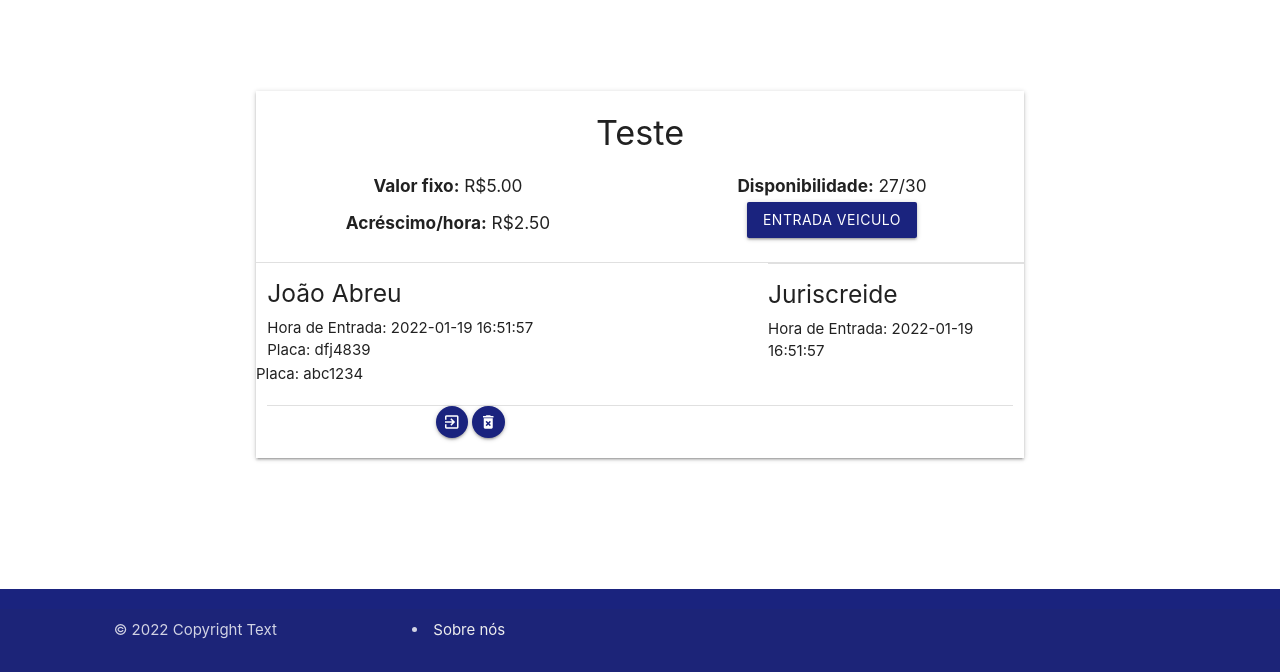
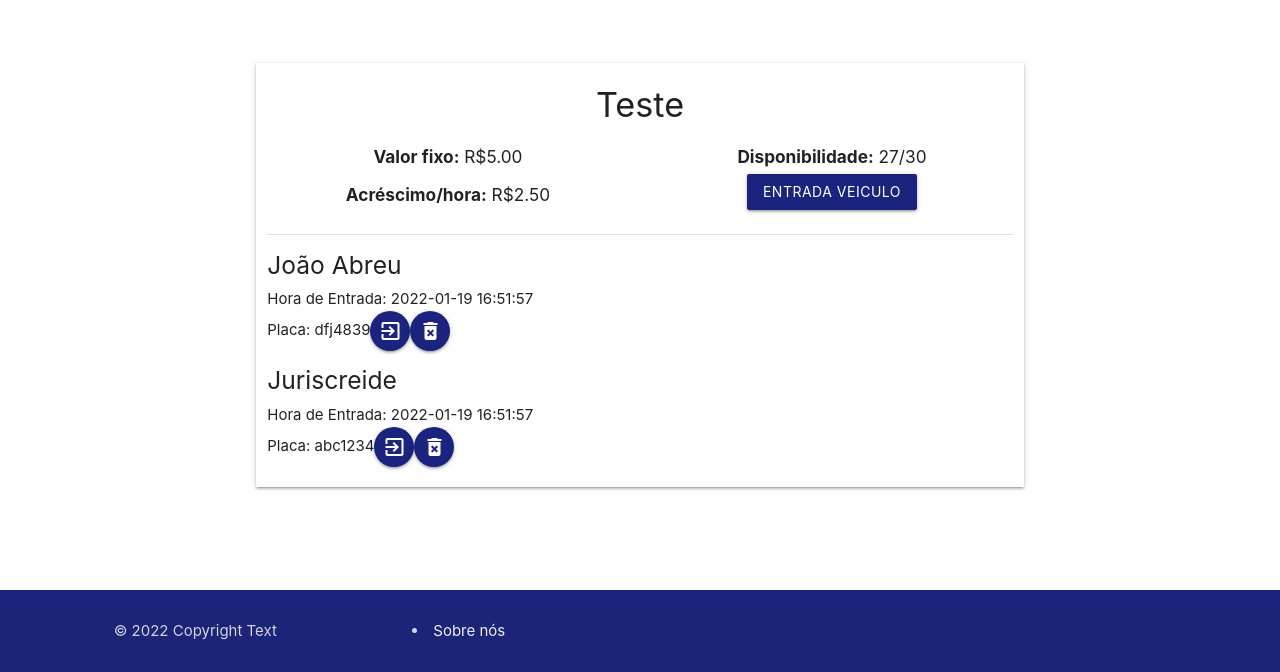
Before and after one commit to laraguilar/estacioney-web, a PHP site: page /code/home.php in a window 1280 px wide. Shown: the part 128-800 px from the top of the page. Run offline with PHP 8.4, Linux system fonts and the light colour scheme; the visitor is signed in with stand-in values (Sample User, id 1); data comes from the database, SQL or seed files in the repository; data that the repository does not hold is empty; some libraries are stand-ins or nearby versions.

Commit message:
Update home.php

```diff
--- a/code/home.php
+++ b/code/home.php
@@ -66,10 +66,8 @@ include_once 'includes/headerLog.php';
                             <a href="entrada.php" class="btn indigo darken-4">entrada veiculo</a>
                         </div>
                         <div class="col s12 left-align">
-                            <div class="row">
                                 <br>
                                 <div class="divider"></div>
-                                <div class="col s8">
                                     <?php
                                         // pega dados da vaga
                                         $sql = "SELECT * FROM vaga WHERE idEstac = '$idEstac';";
@@ -95,16 +93,10 @@ include_once 'includes/headerLog.php';
                                                 $pessoa = mysqli_fetch_array($query3);
 
                                                 echo "<h5>".$pessoa['nomPessoa']."</h5><span>Hora de Entrada: ".$aloca['hrEntrada']."</span><br><span>Placa: ".$aloca['dscPlaca']."</span>";
-                                                echo "</div>";
-                                                echo "<div class='divider'></div>";
+                                                echo "<a class='btn-floating btn-medium indigo darken-4'><i class='material-icons'>exit_to_app</i></a><a class='btn-floating btn-medium indigo darken-4'><i class='material-icons'>delete_forever</i></a>";
                                             endwhile;
                                         endwhile;
                                     ?>
-                                <div class="col s4 right-align">
-                                    <a class="btn-floating btn-small waves-effect waves-light indigo darken-4"><i class="material-icons">exit_to_app</i></a>
-                                    <a class="btn-floating btn-small waves-effect waves-light indigo darken-4"><i class="material-icons">delete_forever</i></a>
-                                </div>
-                            </div>
                         </div>
                     </div>
                 </div>
```
